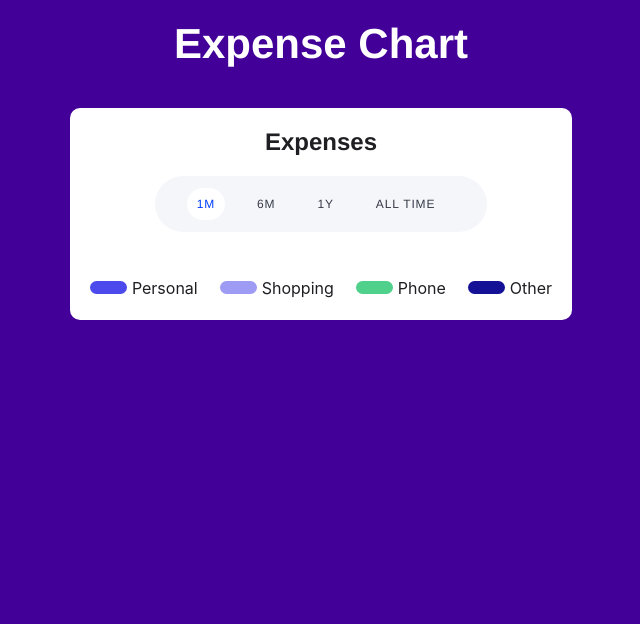
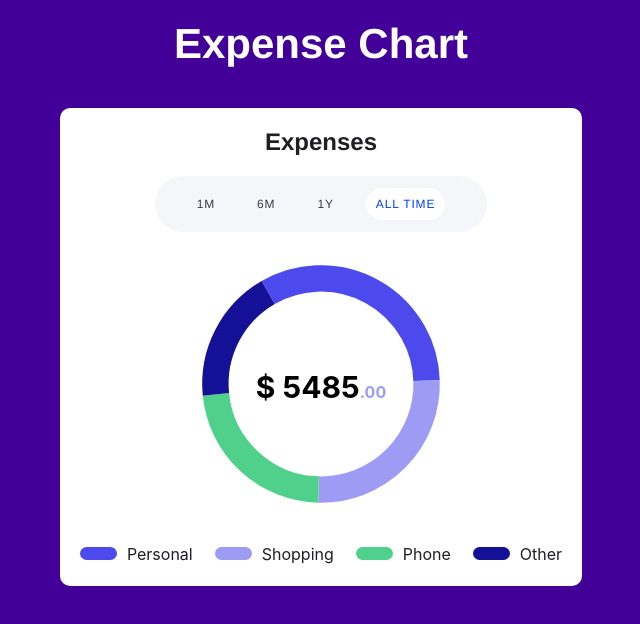
Before and after one commit to Springhawk27/expense-chart-react, a React (Vite) app: page / in a window 1280 px wide. Shown: the top 624 px of the page, without its empty margins (319-959 px from the left). Built offline with nearby package versions, Linux system fonts and the light colour scheme.

Commit message:
pie chart implemented

```diff
--- a/package.json
+++ b/package.json
@@ -10,6 +10,7 @@
     "preview": "vite preview"
   },
   "dependencies": {
+    "node-sass": "^9.0.0",
     "react": "^18.2.0",
     "react-dom": "^18.2.0",
     "sass": "^1.69.5"
--- a/src/App.jsx
+++ b/src/App.jsx
@@ -1,6 +1,5 @@
 import "./App.scss";
 import ExpenseChart from "./components/ExpenseChart";
-// import ExpenseChart from "./ExpenseChart";
 
 function App() {
   return (
--- a/src/components/ExpenseChart.jsx
+++ b/src/components/ExpenseChart.jsx
@@ -1,4 +1,4 @@
-import { useState } from "react";
+import { useEffect, useState } from "react";
 import "./ExpenseChart.scss";
 
 const getColor = (key) => {
@@ -12,7 +12,7 @@ const getColor = (key) => {
     case "other":
       return "#141197";
     default:
-      return "#000000"; // default color
+      return "#000000";
   }
 };
 
@@ -31,7 +31,9 @@ const getColorLabel = (key) => {
   }
 };
 const ExpenseChart = () => {
-  const [selectedPeriod, setSelectedPeriod] = useState("1M");
+  const [selectedPeriod, setSelectedPeriod] = useState("ALL TIME");
+  const [angles, setAngles] = useState([]);
+
   const data = [
     {
       period: "1M",
@@ -63,11 +65,45 @@ const ExpenseChart = () => {
     },
   ];
 
+  useEffect(() => {
+    const selectedData = data.find((item) => item.period === selectedPeriod);
+    const values = Object.values(selectedData).filter(
+      (value, index) =>
+        index !== 0 && index !== Object.keys(selectedData).length
+    );
+
+    const total = values.reduce((acc, curr) => acc + curr, 0);
+    let startAngle = 0;
+
+    const newAngles = values.map((value) => {
+      const angle = (value / total) * 360;
+      const endAngle = startAngle + angle;
+      const path = describeArc(50, 50, 40, startAngle, endAngle);
+      startAngle = endAngle;
+      return path;
+    });
+
+    setAngles(newAngles);
+  }, [selectedPeriod]);
+
   const selectedData = data.find((item) => item.period === selectedPeriod);
+
+  const totalExpense = Object.values(selectedData)
+    .filter(
+      (value, index) =>
+        index !== 0 && index !== Object.keys(selectedData).length
+    )
+    .reduce((acc, curr) => acc + curr, 0);
 
   const handlePeriodChange = (period) => {
     setSelectedPeriod(period);
   };
+
+  const totalExpenseFormatted = totalExpense.toFixed(2);
+
+  const values = Object.values(selectedData).filter(
+    (value, index) => index !== 0 && index !== Object.keys(selectedData).length
+  );
 
   return (
     <div className="expense-chart">
@@ -84,14 +120,35 @@ const ExpenseChart = () => {
             </span>
           ))}
         </div>
+
         <div className="pie-chart">
-          <div className="total-expense">${selectedData.total || 0.0}</div>
+          <svg viewBox="0 0 100 100" className="chart-svg">
+            {angles.map((path, index) => (
+              <path
+                key={index}
+                d={path}
+                fill="transparent"
+                stroke={getColor(Object.keys(data[0])[index + 1])}
+                strokeWidth="10"
+              >
+                <title>{`${Object.keys(data[0])[index + 1]}: ${
+                  values[index]
+                }`}</title>
+              </path>
+            ))}
+          </svg>
+          <div className="total-expense">
+            <span>$ {totalExpenseFormatted.split(".")[0]}</span>
+            <span style={{ color: "#9D9BF4", fontSize: "16px" }}>
+              {`.${totalExpenseFormatted.split(".")[1]}`}
+            </span>
+          </div>
         </div>
+
         <div className="legend">
           {Object.entries(selectedData).map(
             ([key]) =>
-              key !== "period" &&
-              key !== "total" && (
+              key !== "period" && (
                 <div key={key} className="legend-item">
                   <div
                     className="color"
@@ -108,3 +165,18 @@ const ExpenseChart = () => {
 };
 
 export default ExpenseChart;
+
+const describeArc = (x, y, radius, startAngle, endAngle) => {
+  const startRadians = (startAngle * Math.PI) / 180;
+  const endRadians = (endAngle * Math.PI) / 180;
+  const x1 = x + radius * Math.cos(startRadians);
+  const y1 = y + radius * Math.sin(startRadians);
+  const x2 = x + radius * Math.cos(endRadians);
+  const y2 = y + radius * Math.sin(endRadians);
+  const largeArcFlag = endAngle - startAngle <= 180 ? "0" : "1";
+
+  return [
+    `M ${x1} ${y1}`,
+    `A ${radius} ${radius} 0 ${largeArcFlag} 1 ${x2} ${y2}`,
+  ].join(" ");
+};
--- a/src/components/ExpenseChart.scss
+++ b/src/components/ExpenseChart.scss
@@ -39,7 +39,6 @@ $other-color: #141197;
 
     .options {
       width: fit-content;
-      margin-bottom: 20px;
       display: flex;
       padding: 12px 32px;
       align-items: center;
@@ -69,6 +68,28 @@ $other-color: #141197;
         }
       }
     }
+
+    .pie-chart {
+      position: relative;
+      margin: 20px 0;
+      width: 264px;
+
+      .chart-svg {
+        transform: rotate(240deg);
+      }
+
+      .total-expense {
+        position: absolute;
+        top: 50%;
+        left: 50%;
+        transform: translate(-50%, -50%);
+        font-size: 30px;
+        font-weight: 700;
+        color: black;
+        z-index: 2;
+      }
+    }
+
     .legend {
       display: flex;
       justify-content: space-around;
@@ -81,7 +102,7 @@ $other-color: #141197;
         .color {
           width: 37px;
           height: 13px;
-          margin-right: 5px;
+          margin-right: 10px;
           border-radius: 33px;
         }
         .label {
```
Also changed, not shown: 1 other file (tests, documents, lock files or other folders).
